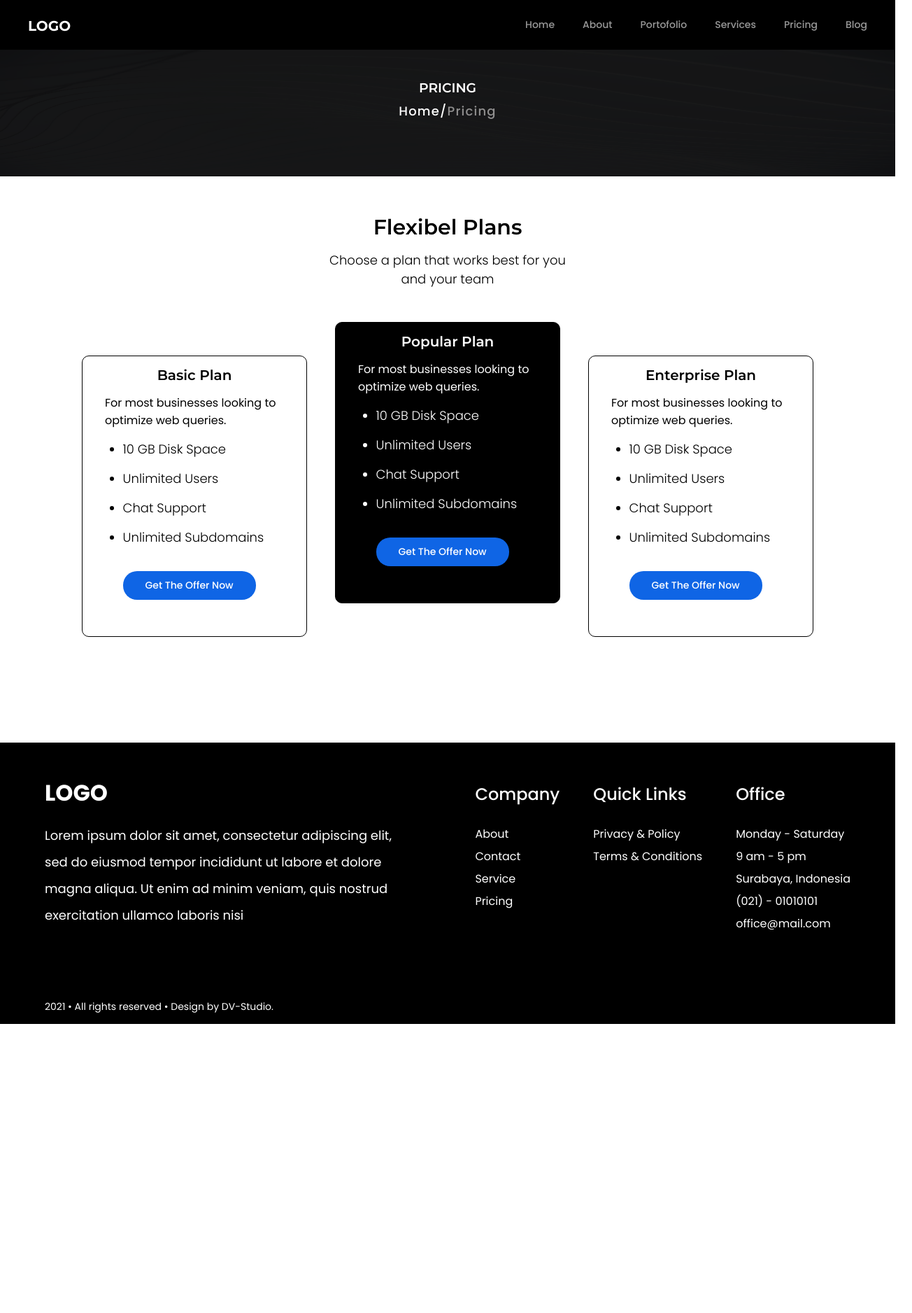
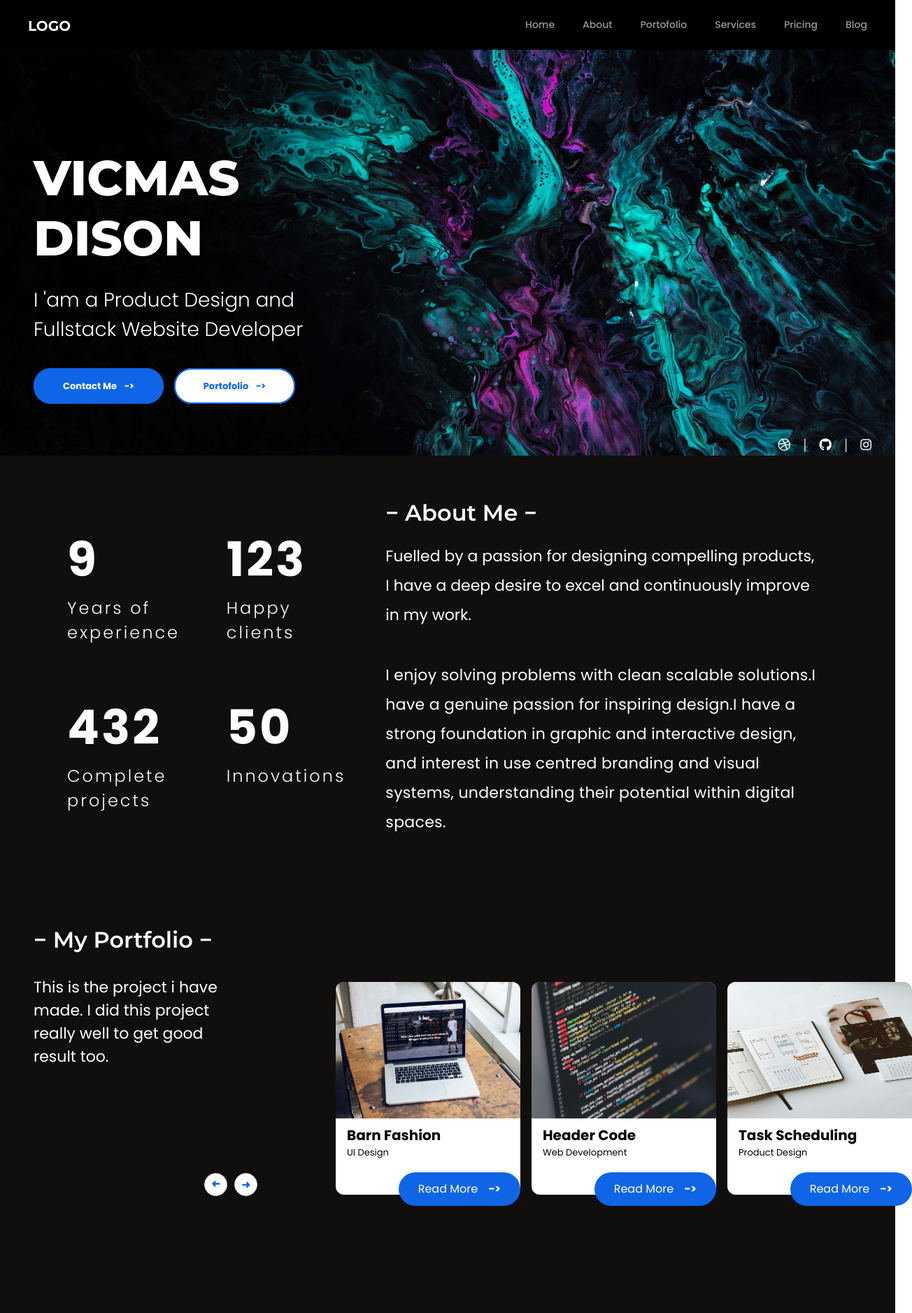
Before and after one commit to dikyriz/landing-page1, a React (Create React App) app: page / in a window 1280 px wide. Shown: the top 1876 px of the page at 70% size, 1304 px wide, since content can reach past the window. Before the commit the page ends 1463 px from the top, so only its background shows below. Built offline with nearby package versions, Linux system fonts and the light colour scheme.

Commit message:
update pages and style

```diff
--- a/src/App.js
+++ b/src/App.js
@@ -10,13 +10,14 @@ import {Helmet} from 'react-helmet';
 import TopBar from './topBar/TopBar';
 import Footer from './pages/Footer';
 import DetailBlog from './singlePage/Blog/DetailBlog';
-import SinglePage from './singlePage/Pricing/SinglePage';
+import SinglePage from './singlePage/Other/SinglePage';
+import TermConditions from './singlePage/Other/TermConditions/TermConditions';
 
 function App() {
   return (
     <>
       <TopBar/>
-      <SinglePage/>
+      <Home/>
     </>
   );
 }
--- a/src/pages/About.js
+++ b/src/pages/About.js
@@ -2,7 +2,8 @@ import './css/about.css';
 
 export default function About () {
     return (
-        <section className="section-about" id="about">
+        <section className="section-about" >
+            <a className='anchor' id="about"/>
             <div className = "about-item-header" >
                 <h1 className = "about-title">&#8722; About Me &#8722;</h1>
                 <p className = "about-description" >
--- a/src/pages/Header.js
+++ b/src/pages/Header.js
@@ -4,7 +4,8 @@ import './css/header.css';
 
 export default function Header() {
     return (
-        <section className="section-header" id="/">
+        <section className="section-header">
+            <a className="anchor" id="/" />
             <img src={ImageBackground} alt="img-bg"  className="home-bg"/>
             <div className="header-items">
                 <h1 className = "home-title"> VICMAS <span className = "home-title-child"> DISON </span></h1>
--- a/src/pages/Portofolio.js
+++ b/src/pages/Portofolio.js
@@ -4,7 +4,8 @@ import './css/portofolio.css';
 
 export default function Portofolio () {
     return (
-        <section className="section-portofolio" id="portofolio">
+        <section className="section-portofolio">
+                <a className="anchor2" id="portofolio" />
                 <div className = "portofolio" >
                 <div className = "portofolio-top" >
                     <h1 className = "portofolio-title" > &#8722; My Portfolio &#8722; </h1>
--- a/src/pages/Services.js
+++ b/src/pages/Services.js
@@ -5,8 +5,9 @@ import './css/pricing.css';
 
 export default function Services () {
     return (
-        <section className="sections" >
-            <div className="section-services" id="services">
+        <section className="sections">
+            <div className="section-services">
+            <a className="anchor" id="services"/>
             <h1 className = "services-title" > We Can Help You </h1>
                 <p className = "services-description" > We help make your dreams come true through
                 <span className = "services-description-child" > innovation and creative perspectives.</span>
@@ -47,7 +48,8 @@ export default function Services () {
                     </ul>
                 </div>
             </div>
-            <div className="section-pricing" id="pricing">
+            <div className="section-pricing">
+                <a className="anchor" id="pricing" />
                 <h1 className="pricing-title">Have a Project on Your Mind</h1>
                 <p className="pricing-description">Don't have a website yet ? Want to have a website for
                 product branding ?<span className="pricing-description-child">Confused where to do
--- a/src/pages/css/header.css
+++ b/src/pages/css/header.css
@@ -10,6 +10,23 @@
     color: #fff;
     position: relative;
     height: 580px;
+}
+
+.anchor {
+    display: block;
+    position: relative;
+    visibility: hidden;
+
+    top : -78px
+}
+
+
+.anchor2 {
+    display: block;
+    position: relative;
+    visibility: hidden;
+
+    top: -88px
 }
 
 .header-items {
```
